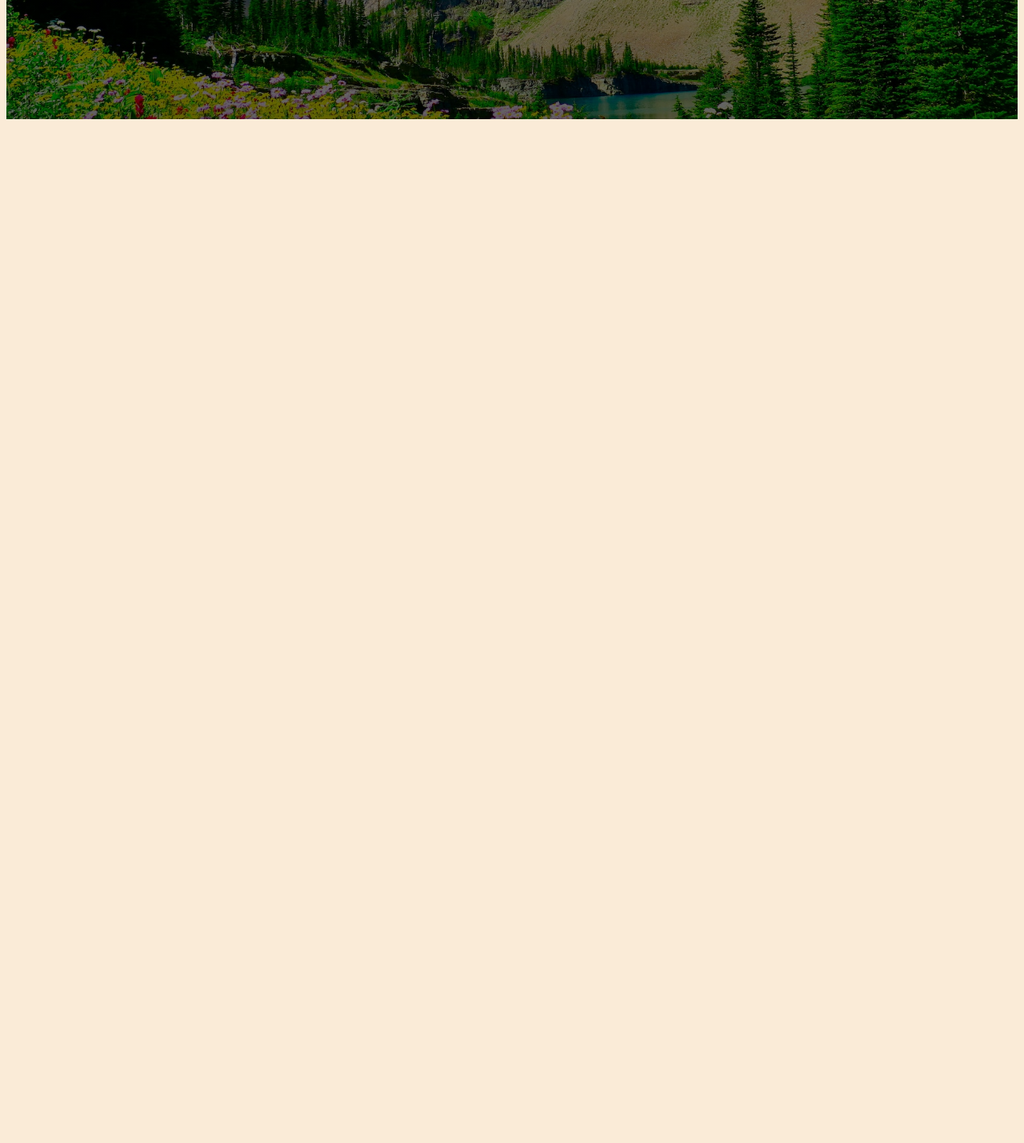
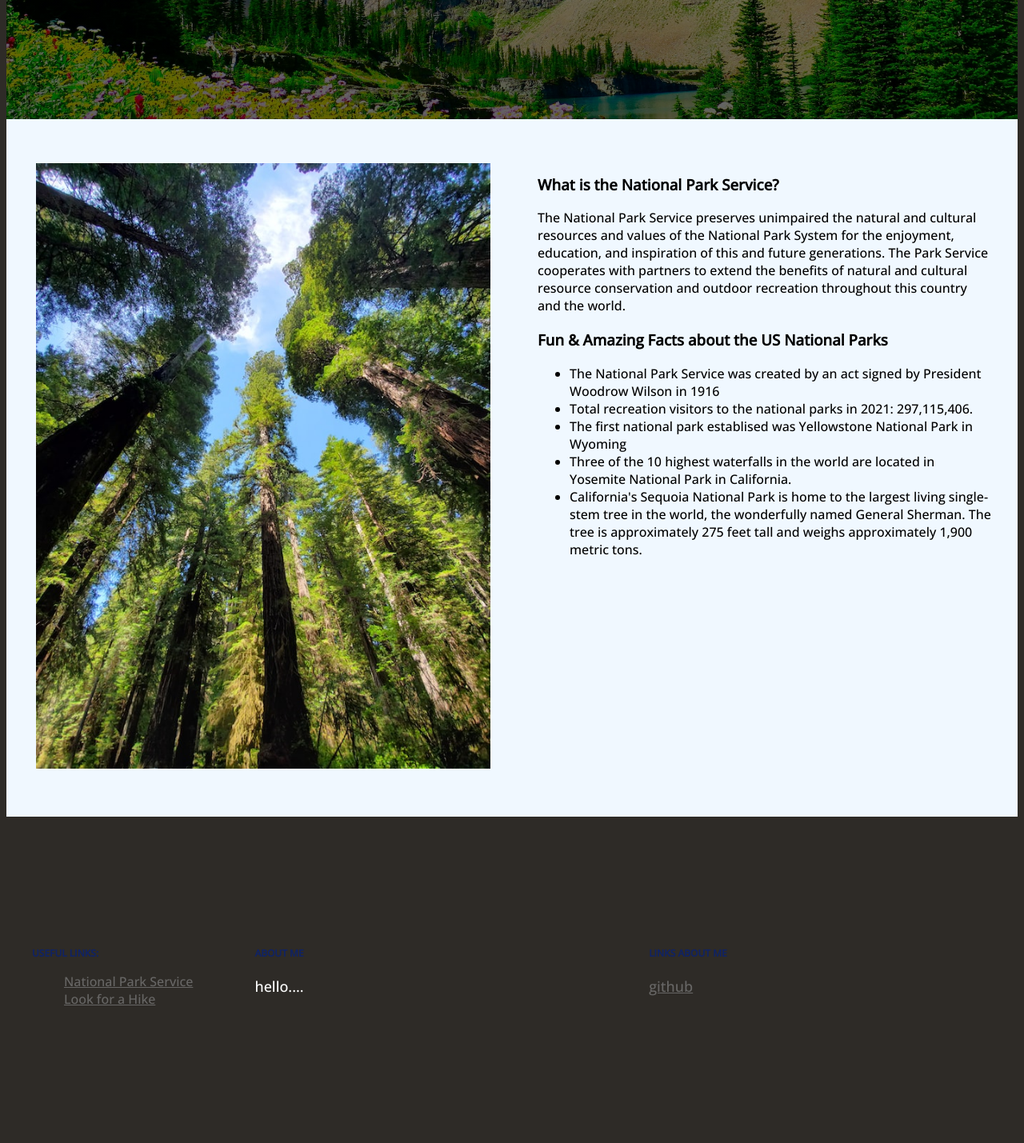
Before and after one commit to hellocarrie/NPS_website_project, a plain HTML site: page index.html in a window 1280 px wide. Shown: the part 500-1929 px from the top of the page at 80% size. Before the commit the page ends 800 px from the top, so only its background shows below. Drawn offline with nearby package versions, Linux system fonts and the light colour scheme.

Commit message:
added main section to site
added main section, footer and some styling

```diff
--- a/index.html
+++ b/index.html
@@ -15,13 +15,84 @@
     <title>Beauty of US National Parks</title>
   </head>
   <body>
-    <div class="container">
     <header>
       <h1>Beauty of the US National Parks</h1>
       <h2>Current Number of National Parks : 63</h2>
       <a href="">Find a Park</a>
     </header>
-      <footer></footer>
+    <main>
+      <section class="grid grid-2-col">
+        <div><img class="img-responsive" src="images/redwoods.jpeg" /></div>
+        <div>
+          <h3>What is the National Park Service?</h3>
+          <p>
+            The National Park Service preserves unimpaired the natural and
+            cultural resources and values of the National Park System for the
+            enjoyment, education, and inspiration of this and future
+            generations. The Park Service cooperates with partners to extend the
+            benefits of natural and cultural resource conservation and outdoor
+            recreation throughout this country and the world.
+          </p>
+          <h3>Fun & Amazing Facts about the US National Parks</h3>
+          <ul>
+            <li>
+              The National Park Service was created by an act signed by
+              President Woodrow Wilson in 1916
+            </li>
+            <li>
+              Total recreation visitors to the national parks in 2021:
+              297,115,406.
+            </li>
+            <li>
+              The first national park establised was Yellowstone National Park
+              in Wyoming
+            </li>
+            <li>
+              Three of the 10 highest waterfalls in the world are located in
+              Yosemite National Park in California.
+            </li>
+            <li>
+              California's Sequoia National Park is home to the largest living
+              single-stem tree in the world, the wonderfully named General
+              Sherman. The tree is approximately 275 feet tall and weighs
+              approximately 1,900 metric tons.
+            </li>
+          </ul>
         </div>
+      </section>
+    </main>
+    <footer>
+      <section class="grid grid-3-col">
+        <div>
+          <h3>Useful Links:</h3>
+          <ul>
+            <li>
+              <a href="https://www.nps.gov/index.htm" target="blank"
+                >National Park Service</a
+              >
+            </li>
+            <li>
+              <a href="https://www.alltrails.com/?ref=header" target="blank"
+                >Look for a Hike</a
+              >
+            </li>
+          </ul>
+        </div>
+        <div>
+          <h3>About me</h3>
+          <p>hello....</p>
+        </div>
+        <div>
+          <h3>Links about me</h3>
+          <p>
+            <a
+              href="https://github.com/hellocarrie/NPS_website_project"
+              target="blank"
+              >github</a
+            >
+          </p>
+        </div>
+      </section>
+    </footer>
   </body>
 </html>
--- a/src/style.css
+++ b/src/style.css
@@ -1,6 +1,30 @@
 h1 {
   font-size: 50px;
   color: white;
+}
+header img {
+  max-width: 40%;
+}
+container {
+  max-width: 1400px;
+  margin: 0 auto;
+}
+body {
+  font-family: "Open Sans", sans-serif;
+  background-color: rgb(46, 43, 39);
+}
+section {
+  max-width: 1200px;
+  margin: 0 auto;
+  padding: 50px 0px;
+}
+
+main {
+  background-color: aliceblue;
+  margin: 0 auto;
+}
+main img {
+  padding: 5px;
 }
 header {
   background-image: linear-gradient(rgba(0, 0, 0, 0.4), rgba(0, 0, 0, 0.6)),
@@ -39,19 +63,50 @@ header a {
   display: inline-block;
 }
 
-header img {
-  max-width: 50%;
-}
-container {
-  max-width: 1400px;
-  margin: 0 auto;
-}
-body {
-  font-family: "Open Sans", sans-serif;
-  background-color: antiquewhite;
+footer {
+  color: white;
+  padding: 100px 0;
 }
 
-@media (max-width: 800px) {
+footer li {
+  list-style: none;
+  margin: 0;
+  padding: 0;
+}
+
+footer h3 {
+  text-transform: uppercase;
+  color: rgb(16, 35, 100);
+  font-size: 12px;
+}
+
+footer p {
+  font-weight: 400;
+  font-size: 18px;
+  line-height: 30px;
+}
+
+footer a {
+  opacity: 0.7;
+  color: gray;
+}
+.img-responsive {
+  max-width: 100%;
+}
+.grid {
+  display: grid;
+
+  grid-gap: 64px;
+}
+
+.grid-2-col {
+  grid-template-columns: 1fr 1fr;
+}
+
+.grid-3-col {
+  grid-template-columns: 1fr 2fr 2fr;
+}
+@media (max-width: 960px) {
   header {
     padding: 60px 0px;
   }
@@ -61,4 +116,11 @@ body {
   header h2 {
     font-size: 20px;
   }
+  .grid {
+    grid-template-columns: 1fr;
+    grid-gap: 32px;
+  }
+  section {
+    padding: 30px;
+  }
 }
```
Also changed, not shown: images/redwoods.jpeg (added). Lines whose indentation alone changed are shown as unchanged.
